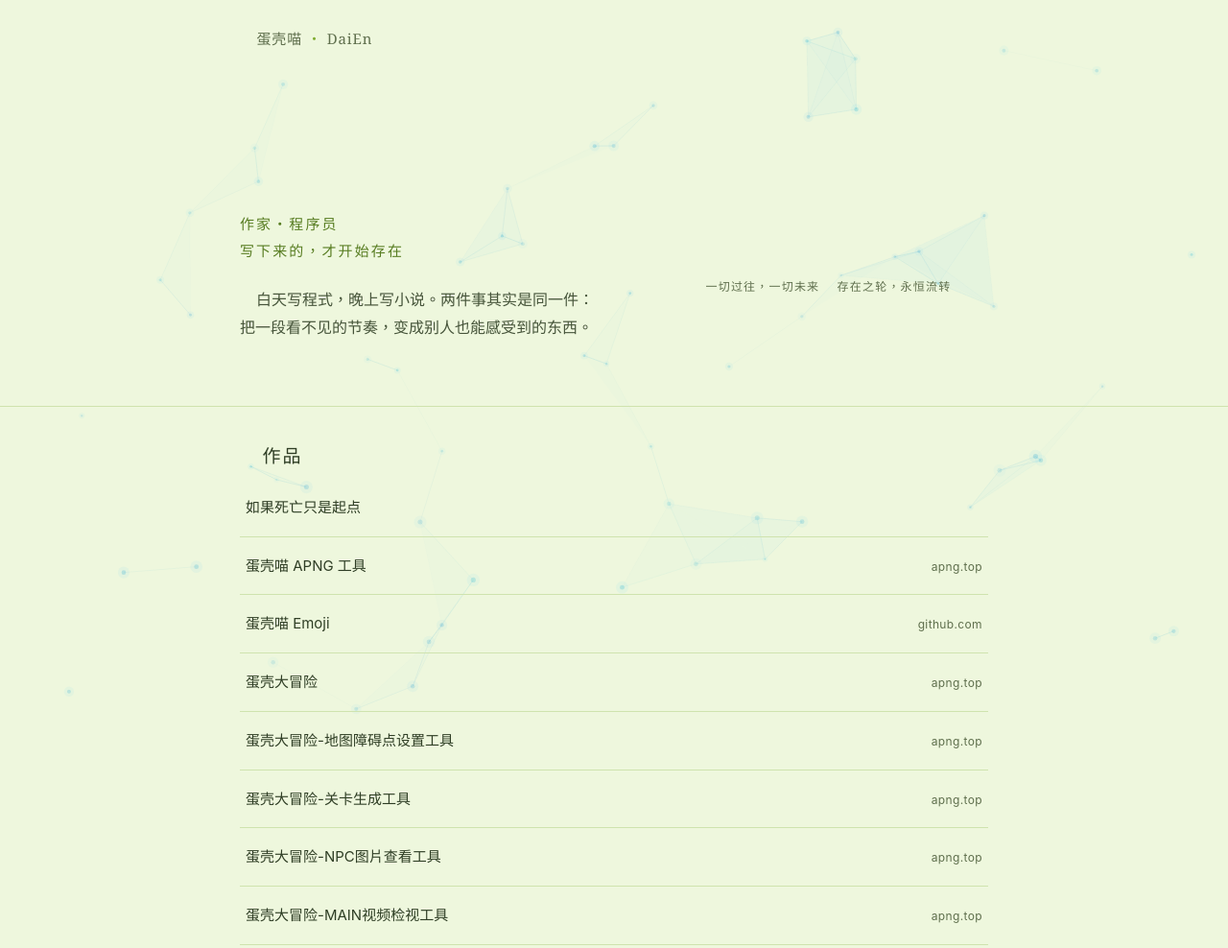
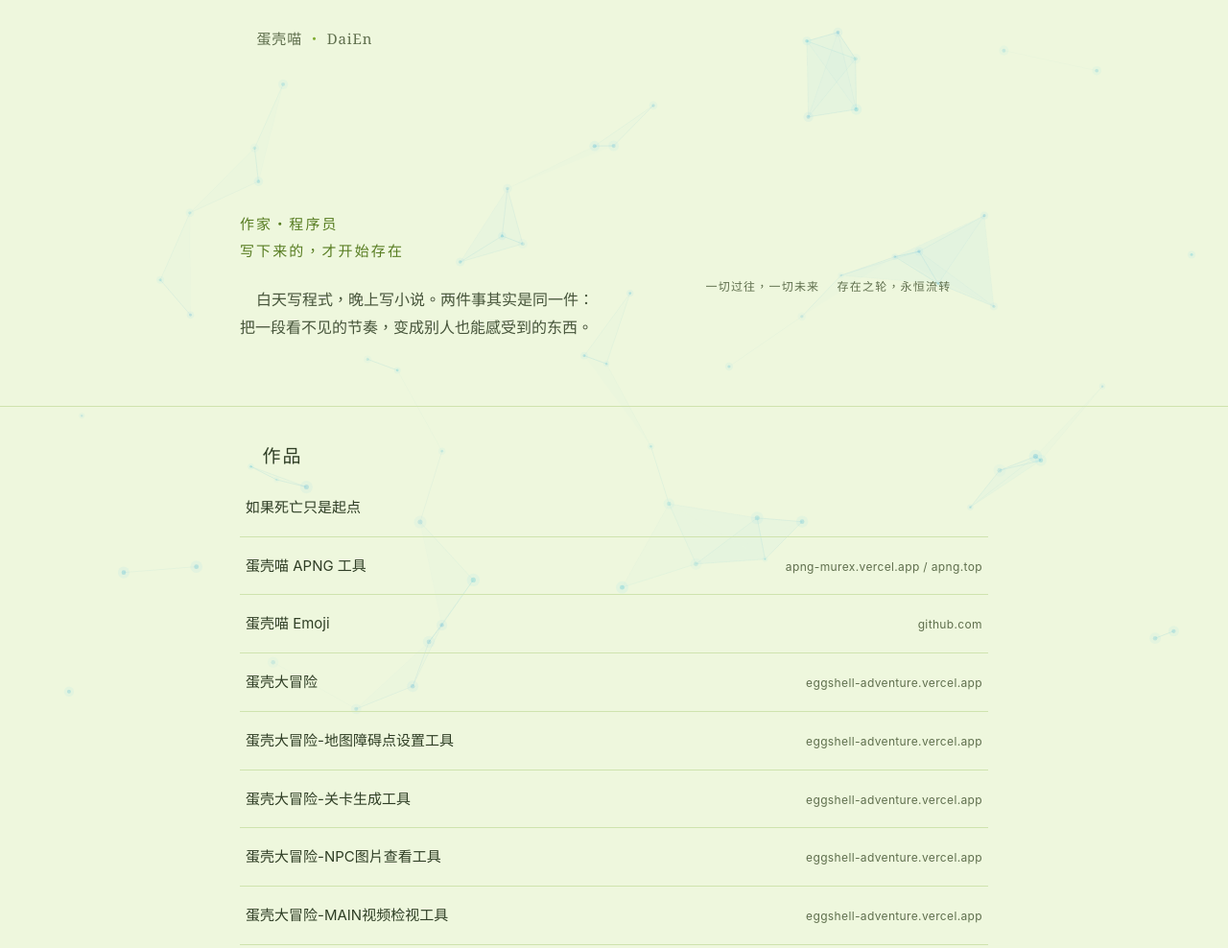
Before and after one commit to egawadaien-design/egawadaien-design.github.io, a plain HTML site: page index.html in a window 1280 px wide. Shown: the top 988 px of the page at 96% size. Drawn offline with Linux system fonts and the light colour scheme; a web font is replaced by a local one.

Commit message:
Add files via upload

```diff
--- a/index.html
+++ b/index.html
@@ -143,9 +143,9 @@
 							<span class="link-name" data-i18n="work1">如果死亡只是起点</span>
 							<span class="link-url"><i class="cat cat-005" aria-hidden="true"></i>&nbsp;</span>
 						</a>
-						<a class="link-row" href="https://apng.top/" target="_blank" rel="noopener">
+						<a class="link-row" href="https://apng-murex.vercel.app/" target="_blank" rel="noopener">
 							<span class="link-name" data-i18n="work2">蛋壳喵 APNG 工具</span>
-							<span class="link-url"><i class="cat cat-257" aria-hidden="true"></i>&nbsp;apng.top</span>
+							<span class="link-url"><i class="cat cat-257" aria-hidden="true"></i>&nbsp;apng-murex.vercel.app / apng.top</span>
 						</a>
 
 						<a class="link-row" href="https://github.com/egawadaien-design/emoji-font" target="_blank" rel="noopener">
@@ -154,23 +154,23 @@
 						</a>
 						<a class="link-row" href="https://eggshell-adventure.vercel.app/" target="_blank" rel="noopener">
 							<span class="link-name" data-i18n="work4">蛋壳大冒险</span>
-							<span class="link-url"><i class="cat cat-257" aria-hidden="true"></i>&nbsp;apng.top</span>
+							<span class="link-url"><i class="cat cat-257" aria-hidden="true"></i>&nbsp;eggshell-adventure.vercel.app</span>
 						</a>
 						<a class="link-row" href="https://eggshell-adventure.vercel.app/tools/map-maker/map-maker.html" target="_blank" rel="noopener">
 							<span class="link-name" data-i18n="work5">蛋壳大冒险-地图障碍点设置工具</span>
-							<span class="link-url"><i class="cat cat-257" aria-hidden="true"></i>&nbsp;apng.top</span>
+							<span class="link-url"><i class="cat cat-257" aria-hidden="true"></i>&nbsp;eggshell-adventure.vercel.app</span>
 						</a>
 						<a class="link-row" href="https://eggshell-adventure.vercel.app/tools/level-maker/level-maker.html" target="_blank" rel="noopener">
 							<span class="link-name" data-i18n="work6">蛋壳大冒险-关卡生成工具具</span>
-							<span class="link-url"><i class="cat cat-257" aria-hidden="true"></i>&nbsp;apng.top</span>
+							<span class="link-url"><i class="cat cat-257" aria-hidden="true"></i>&nbsp;eggshell-adventure.vercel.app</span>
 						</a>
 						<a class="link-row" href="https://eggshell-adventure.vercel.app/tools/npc-preview/npc-preview.html" target="_blank" rel="noopener">
 							<span class="link-name" data-i18n="work8">蛋壳大冒险-NPC图片查看工具</span>
-							<span class="link-url"><i class="cat cat-257" aria-hidden="true"></i>&nbsp;apng.top</span>
+							<span class="link-url"><i class="cat cat-257" aria-hidden="true"></i>&nbsp;eggshell-adventure.vercel.app</span>
 						</a>
 						<a class="link-row" href="https://eggshell-adventure.vercel.app/tools/video-preview/video-preview.html" target="_blank" rel="noopener">
 							<span class="link-name" data-i18n="work9">蛋壳大冒险-MAIN视频检视工具</span>
-							<span class="link-url"><i class="cat cat-257" aria-hidden="true"></i>&nbsp;apng.top</span>
+							<span class="link-url"><i class="cat cat-257" aria-hidden="true"></i>&nbsp;eggshell-adventure.vercel.app</span>
 						</a>
 					</div>
 					<h2><i class="cat cat-031" aria-hidden="true"></i>&nbsp;<span data-i18n="linkTitle">連接</span></h2>
```
